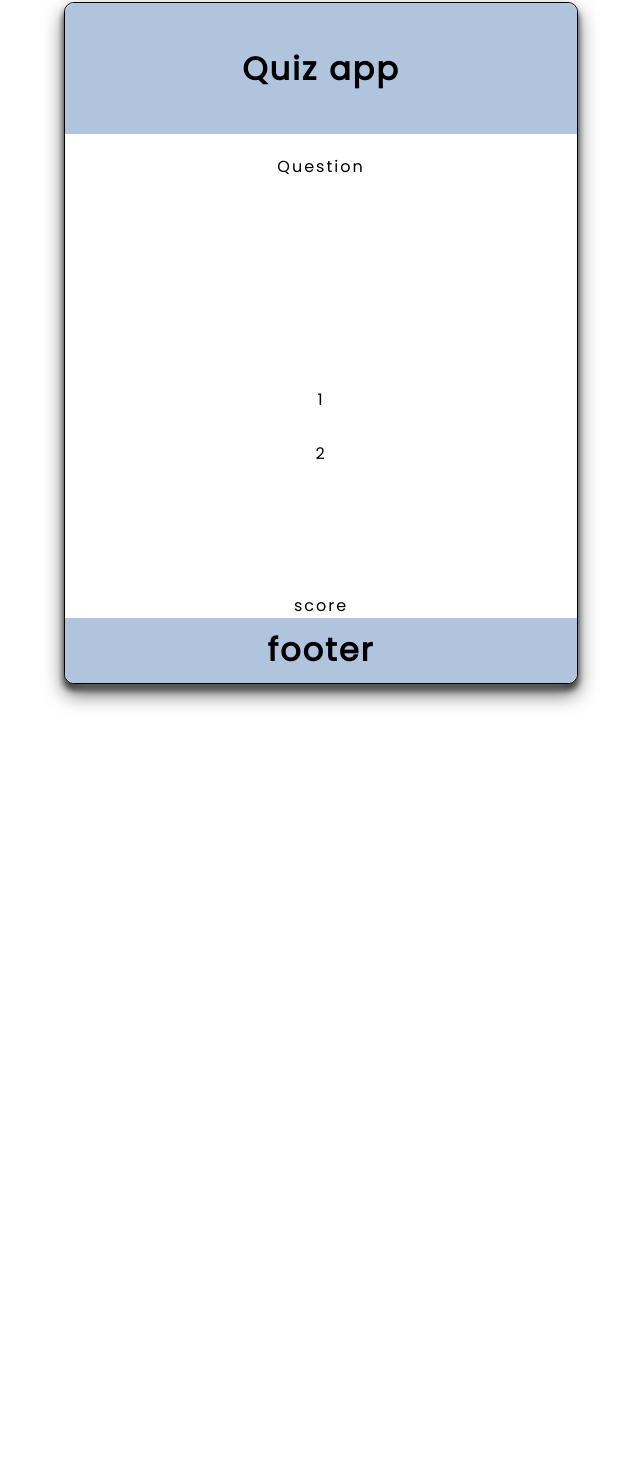
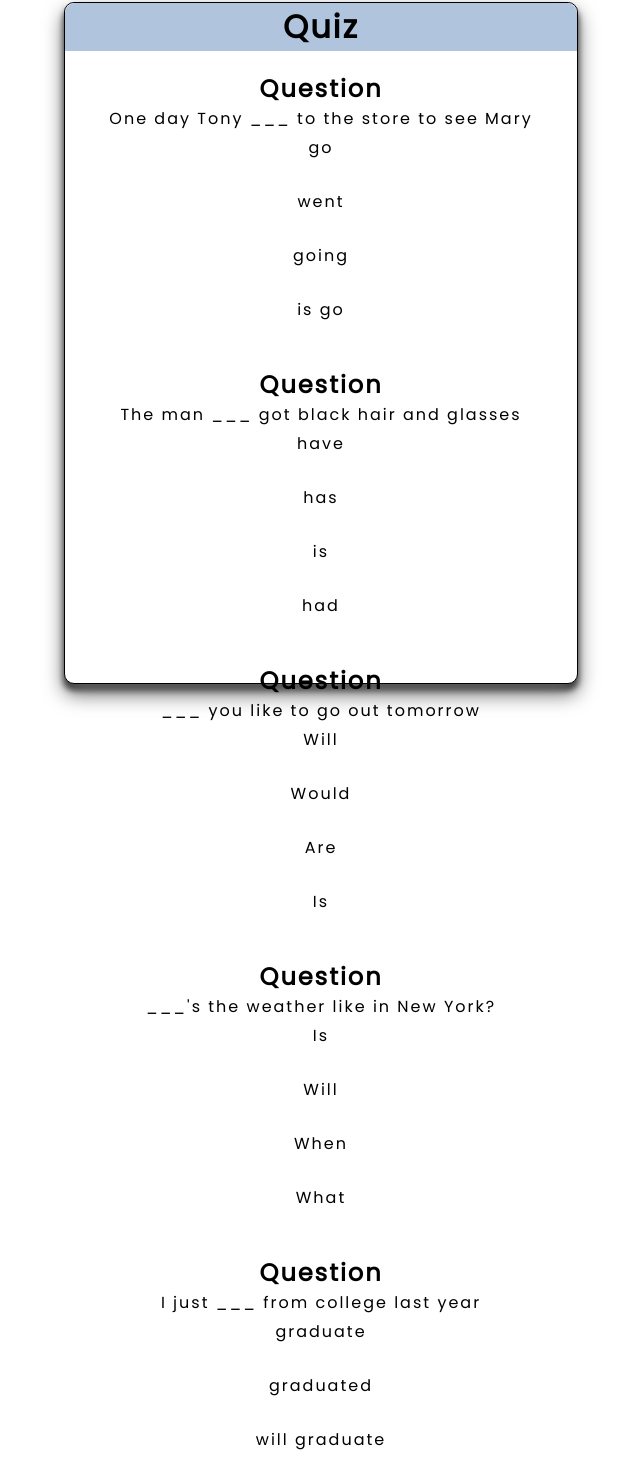
Before and after one commit to atsushigo/quiz_vue, a Vue app: page / in a window 1280 px wide. Shown: the part 57-1527 px from the top of the page, without its empty margins (319-959 px from the left). Before the commit the page ends 800 px from the top, so only its background shows below. Built offline with nearby package versions, Linux system fonts and the light colour scheme.

Commit message:
題目循環 全部顯示

```diff
--- a/src/App.vue
+++ b/src/App.vue
@@ -3,17 +3,17 @@
 		<div class="container-app">
 			<div class="container-quiz">
 				<div class="quiz-header">
-					<h1>Quiz app</h1>
+					<h1>Quiz</h1>
 				</div>
 
-				<div class="quiz-main">
+				<div class="quiz-main" v-for="(element,index) in questions" :key="index">
 					<div class="box-question">
-						Question
+						<h2>Question</h2>
+						<p>{{element.question}}</p>
 					</div>
-					<div class="box-suggestions">
+					<div class="box-suggestions" v-for="(item,index) in element.suggestions" :key="index">
 						<ul>
-							<li>1</li>
-							<li>2</li>
+							<li>{{item.suggestion}}</li>
 						</ul>
 					</div>
 				</div>
@@ -32,7 +32,58 @@
 <script>
 export default {
 	name: 'App',
-	components: {}
+	components: {},
+	data(){
+		return{
+			questions:[
+				{
+					question:"One day Tony ___ to the store to see Mary",
+					suggestions:[
+						{suggestion:"go",correct:true},
+						{suggestion:"went"},
+						{suggestion:"going"},
+						{suggestion:"is go"}
+					]
+				},
+				{
+					question:"The man ___ got black hair and glasses",
+					suggestions:[
+						{suggestion:"have"},
+						{suggestion:"has",correct:true},
+						{suggestion:"is"},
+						{suggestion:"had"}
+					]
+				},
+				{
+					question:"___ you like to go out tomorrow",
+					suggestions:[
+						{suggestion:"Will"},
+						{suggestion:"Would",correct:true},
+						{suggestion:"Are"},
+						{suggestion:"Is"}
+					]
+				},
+				{
+					question:"___'s the weather like in New York?",
+					suggestions:[
+						{suggestion:"Is"},
+						{suggestion:"Will"},
+						{suggestion:"When"},
+						{suggestion:"What",correct:true}
+					]
+				},
+				{
+					question:"I just ___ from college last year",
+					suggestions:[
+						{suggestion:"graduate"},
+						{suggestion:"graduated",correct:true},
+						{suggestion:"will graduate"},
+						{suggestion:"am graduated"}
+					]
+				}
+			]
+		}
+	}
 };
 </script>
 
```
